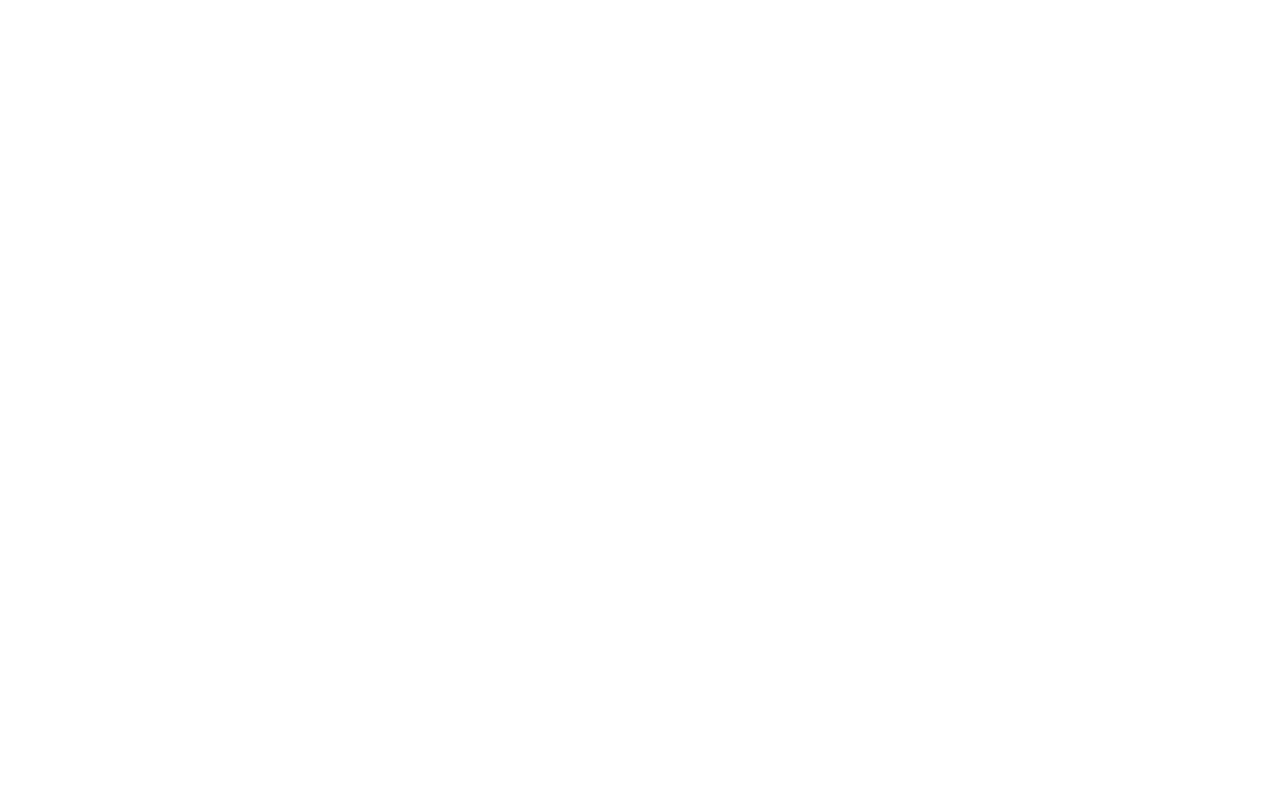
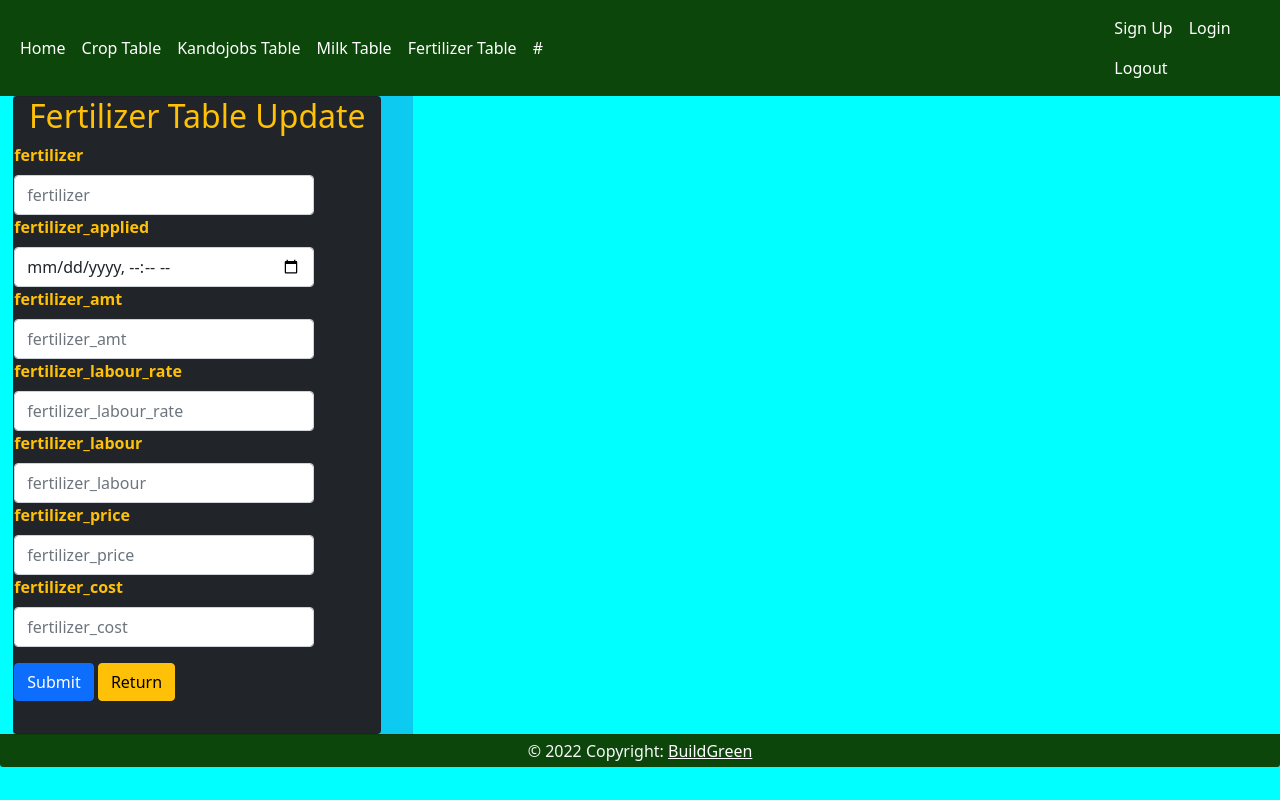
Before and after one commit to smugun1/Simkip-, a Django app: page /fertilizer_table_update/ in a window 1280 px wide. Before the commit the page is empty. Run offline with Django 4.2, Linux system fonts and the light colour scheme; data comes from the database, SQL or seed files in the repository; both versions use the stored data as it was after the commit.

Commit message:
completed the fertilizer table
issue-
1.MultiValueDictKeyError at kandojobs create.
2.Ferilizer table no populating

```diff
--- a/farmbook/mogoon/models.py
+++ b/farmbook/mogoon/models.py
@@ -48,7 +48,9 @@ class Fertilizer(models.Model):
     fertilizer = models.CharField(max_length=20)
     fertilizer_applied = models.DateTimeField(auto_now_add=False)
     fertilizer_amt = models.DecimalField(max_digits=8, decimal_places=2)
+    fertilizer_labour_rate = models.DecimalField(max_digits=8, decimal_places=2, default=None)
     fertilizer_labour = models.IntegerField()
+    fertilizer_price = models.DecimalField(max_digits=8, decimal_places=2, default=None)
     fertilizer_cost = models.DecimalField(max_digits=8, decimal_places=2)
 
     def __str__(self):
--- a/farmbook/mogoon/templates/mogoon/crop_table_update.html
+++ b/farmbook/mogoon/templates/mogoon/crop_table_update.html
@@ -5,7 +5,7 @@
 {% block title %}Crop Table Update{% endblock %}
 
 {% block body %}
-<h5>This is the {{name}}</h5>
+
 
 
 {% if success %}
--- a/farmbook/mogoon/templates/mogoon/fertilizer_table.html
+++ b/farmbook/mogoon/templates/mogoon/fertilizer_table.html
@@ -27,17 +27,21 @@
                 <th>Fertilizer</th>
                 <th>Fertilizer_Applied Date</th>
                 <th>Fertilizer Amount</th>
+                <th>Fertilizer Labour Rate</th>
                 <th>Fertilizer Labour</th>
+                <th>Fertilizer Price</th>
                 <th>Fertilizer Cost</th>
                 <th>Update</th>
                 <th>Delete</th>
             </tr>
-            {% for data in fertilizer %}
+            {% for i in fertilizer %}
             <tr>
                 <td>{{data.fertilizer}}</td>
                 <td>{{data.fertilizer_applied}}</td>
                 <td>{{data.fertilizer_amt}}</td>
+                <td>{{data.fertilizer_labour_rate}}</td>
                 <td>{{data.fertilizer_labour}}</td>
+                <td>{{data.fertilizer_price}}</td>
                 <td>{{data.fertilizer_cost}}</td>
                 <td><a class="btn btn-info btn-block bg-primary btn btn-info"
                        href="">Edit</a></td>
--- a/farmbook/mogoon/templates/mogoon/fertilizer_table_update.html
+++ b/farmbook/mogoon/templates/mogoon/fertilizer_table_update.html
@@ -1,10 +1,82 @@
-<!DOCTYPE html>
-<html lang="en">
-<head>
-    <meta charset="UTF-8">
-    <title>Title</title>
-</head>
-<body>
+{% extends 'mogoon/base.html' %}
 
-</body>
-</html>
+{% load static %}
+
+{% block title %}Fertilizer Table Update{% endblock %}
+
+{% block body %}
+
+
+<div class="row g-0 d-flex align-items-center">
+    <div class="col-lg-4 d-none d-lg-flex ">
+
+        <div class="container fluid bg-info text-warning" style="width: 25rem;">
+            <div class="card card bg-dark text-right" style="width: 23rem;">
+                <h2 class="text-center text-warning">Fertilizer Table Update</h2>
+                <form action="{% url 'mogoon-fertilizer_create' %}" method="POST">
+                    {% csrf_token %}
+                    {{ form }}
+
+
+                    <div class="col-sm col-sm">
+                        <label for="formGroupExampleInput2" class="form-label"><strong>fertilizer</strong></label>
+                        <input style="height:40px;width:300px" type="text" class="form-control" id="formGroupExampleInput1"
+                               placeholder="fertilizer" name="fertilizer">
+                    </div>
+                    <div class="col-sm col-sm">
+                        <label for="formGroupExampleInput2"
+                               class="form-label"><strong>fertilizer_applied</strong></label>
+                        <input style="height:40px;width:300px" type="datetime-local" class="form-control" id="formGroupExampleInput2"
+                               placeholder="fertilizer_applied" name="fertilizer_applied"
+                               value="">
+                    </div>
+                    <div class="col-sm col-sm">
+                        <label for="formGroupExampleInput2" class="form-label"><strong>fertilizer_amt</strong></label>
+                        <input style="height:40px;width:300px" type="text" class="form-control" id="formGroupExampleInput3"
+                               placeholder="fertilizer_amt" name="fertilizer_amt" value="">
+                    </div>
+
+
+                    <div class="col-sm col-sm">
+                        <label for="formGroupExampleInput2"
+                               class="form-label"><strong>fertilizer_labour_rate</strong></label>
+                        <input style="height:40px;width:300px" type="text" class="form-control" id="formGroupExampleInput4"
+                               placeholder="fertilizer_labour_rate" name="fertilizer_labour_rate" value="">
+                    </div>
+
+
+                    <div class="col-sm col-sm">
+                        <label for="formGroupExampleInput2"
+                               class="form-label"><strong>fertilizer_labour</strong></label>
+                        <input style="height:40px;width:300px" type="text" class="form-control" id="formGroupExampleInput5"
+                               placeholder="fertilizer_labour" name="fertilizer_labour" value="">
+
+                    </div>
+                    <div class="col-sm col-sm">
+                        <label for="formGroupExampleInput2" class="form-label"><strong>fertilizer_price</strong></label>
+                        <input style="height:40px;width:300px" type="text" class="form-control" id="formGroupExampleInput6"
+                               placeholder="fertilizer_price" name="fertilizer_price" value="">
+
+                    <div class="col-sm col-sm">
+                        <label for="formGroupExampleInput2"
+                               class="form-label"><strong>fertilizer_cost</strong></label>
+                        <input style="height:40px;width:300px" type="text" class="form-control" id="formGroupExampleInput7"
+                               placeholder="fertilizer_cost" name="fertilizer_cost" value="">
+                    </div>
+                    <div class="container my-3">
+                        <button class="btn btn-primary" type="submit" value="Update" name="update"
+                                typeof="hover">
+                            Submit
+                        </button>
+
+                        <a class="btn btn-warning bg-warning btn-info block-lg"
+                               href="{% url 'mogoon-fertilizer_table' %}">Return</a>
+                        </div>
+                    </div>
+                </form>
+            </div>
+        </div>
+    </div>
+</div>
+
+{% endblock %}
--- a/farmbook/mogoon/views.py
+++ b/farmbook/mogoon/views.py
@@ -56,7 +56,7 @@ def CropTable(request):
     total_crop = Crop.objects.aggregate(total_sum=Sum('crop_todate'))
 
     context = {
-        "name": {"Crop Table"},
+
         "crop_data": data,
         "plucking_date": plucking_date,
         "c_today": crop_today,
@@ -139,7 +139,7 @@ def KandojobsTable(request):
     weeding_cost = F('weeding_chem_amt') * F(cost_per_lit)
 
     context = {
-        "name": {"Kandojobs Table"},
+
         "kandojobs": data,
         "p_done": pruning_done,
         "p_b_No": pruned_block_No,
@@ -234,7 +234,7 @@ def MilkTable(request):
     Total_vet_cost = Milk.objects.aggregate(total_cost=Sum('vet_cost'))
 
     context = {
-        "name": {"Milk Table"},
+
         "milk": data,
         "m_done": milking_done,
         "m_today": milk_today,
@@ -273,7 +273,7 @@ def MilkTableUpdate(request):
     context = {
         "milk_todate": milk_todate,
         "Total_vet_cost": Total_vet_cost,
-        "name": {"Milk table Update"},
+
 
     }
     return render(request, 'mogoon/milk_table_update.html', context)
@@ -312,15 +312,19 @@ def FertilizerTable(request):
     data = Fertilizer.objects.all()
     fertilizer_applied = models.DateTimeField()
     fertilizer_amt = Fertilizer.objects.count()
-    fertilizer_labour = Fertilizer.objects.aggregate(all_sum=Sum(input('labour')))
-    fertilizer_cost = F(fertilizer_amt) * F(cost=5400) + F(input('labour') * 300)
+    fertilizer_labour_rate = models.DecimalField()
+    fertilizer_labour = F(fertilizer_amt) * F(fertilizer_labour_rate)
+    fertilizer_price = models.DecimalField()
+    fertilizer_cost = F(fertilizer_amt) * F(fertilizer_price) + F(fertilizer_price)
 
     context = {
-        "name": {"Fertilizer Table"},
+
         "fertilizer": data,
         "fertilizer_applied": fertilizer_applied,
         "fertilizer_amt": fertilizer_amt,
+        "fertilizer_labour_rate": fertilizer_labour_rate,
         "fertilizer_labour": fertilizer_labour,
+        "fertilizer_price": fertilizer_price,
         "fertilizer_cost": fertilizer_cost,
 
     }
@@ -330,10 +334,18 @@ def FertilizerTable(request):
 @never_cache
 def mogoonFertilizerTableUpdate(request):
     fertilizer_amt = Fertilizer.objects.count()
+
+    fertilizer_labour_rate = models.DecimalField()
+    fertilizer_labour = F(fertilizer_amt) * F(fertilizer_labour_rate)
+    fertilizer_price = models.DecimalField()
+
+    fertilizer_cost = F(fertilizer_amt) * F(fertilizer_price) + F(fertilizer_labour)
     context = {
+
         "fertilizer_amt": fertilizer_amt,
-        "name": {"Fertilizer Table"},
-
+        "fertilizer_labour_rate": fertilizer_labour_rate,
+        "fertilizer_labour": fertilizer_labour,
+        "fertilizer_cost": fertilizer_cost,
     }
     return render(request, 'mogoon/fertilizer_table_update.html', context)
 
@@ -343,11 +355,15 @@ def mogoonFertilizerCreate(request):
     if request.method == "POST":
         fertilizer = request.POST['fertilizer']
         fertilizer_applied = request.POST['fertilizer_applied']
+        fertilizer_labour_rate = request.POST['fertilizer_labour_rate']
         fertilizer_amt = request.POST['fertilizer_amt']
         fertilizer_labour = request.POST['fertilizer_labour']
+        fertilizer_price = request.POST['fertilizer_price']
         fertilizer_cost = request.POST['fertilizer_cost']
+
         insert = Fertilizer(fertilizer=fertilizer, fertilizer_applied=fertilizer_applied, fertilizer_amt=fertilizer_amt,
-                            fertilizer_labour=fertilizer_labour,
+                            fertilizer_labour_rate=fertilizer_labour_rate,
+                            fertilizer_labour=fertilizer_labour, fertilizer_price=fertilizer_price,
                             fertilizer_cost=fertilizer_cost)
         insert.save()
         return redirect('/fertilizer_table')
```
Also changed, not shown: farmbook/db.sqlite3.
